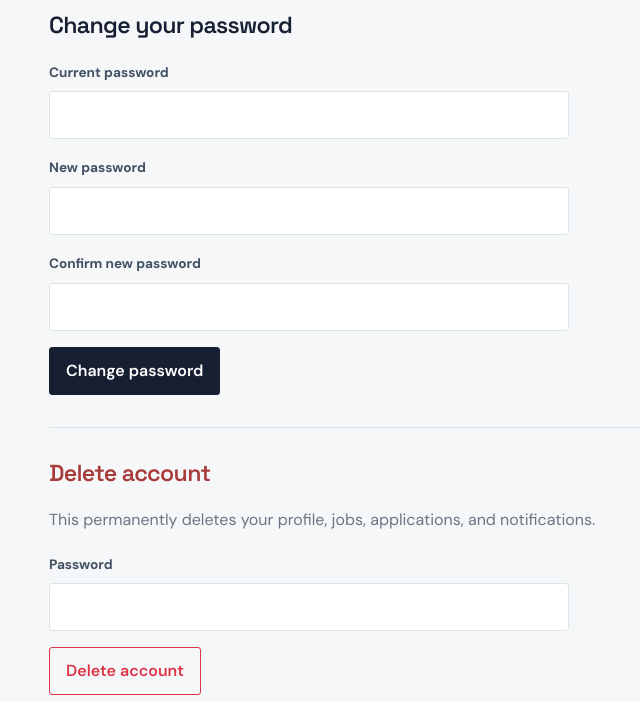
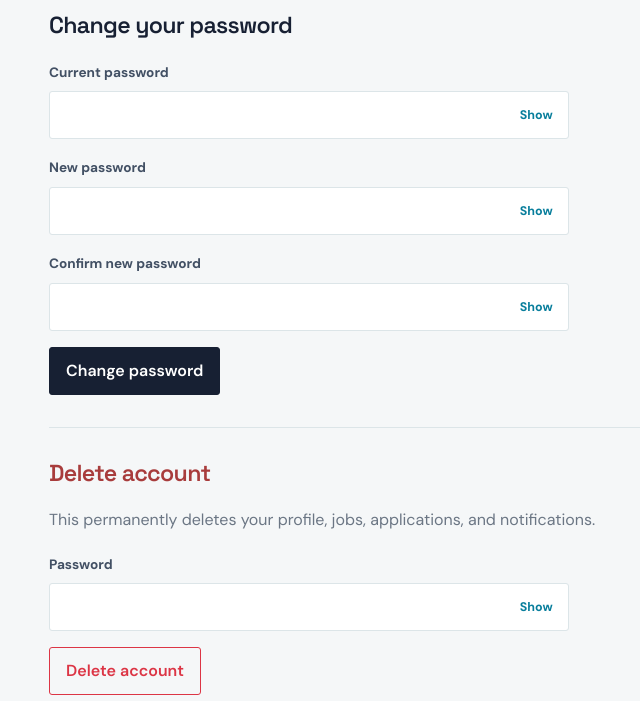
Before and after one commit to EsmoAghamedova/Job-Board, a Flask app: template app/templates/auth/settings.html in a window 1280 px wide. Shown: the part 635-1336 px from the top of the page, without its empty margins (33-673 px from the left). Run offline with Flask 3, Linux system fonts and the light colour scheme; the template is opened without the code that fills it: values that come from a table or form of the project are taken from there, others are empty; some libraries are stand-ins or nearby versions.

Commit message:
feat: add password visibility toggle to settings forms

```diff
--- a/app/templates/auth/settings.html
+++ b/app/templates/auth/settings.html
@@ -32,7 +32,10 @@
         <input type="hidden" name="settings_action" value="password" />
         {% for field in [password_form.current_password, password_form.new_password, password_form.confirm_password] %}
           <div class="mb-3">
-            {{ field.label(class='form-label') }}{{ field(class='form-control') }}
+            {{ field.label(class='form-label') }}
+            <div class="password-input-wrap">
+              {{ field(class='form-control') }}<button class="password-toggle" type="button" data-password-target="{{ field.id }}" aria-label="Show password">Show</button>
+            </div>
             {% for error in field.errors %}
               <small class="text-danger d-block">{{ error }}</small>
             {% endfor %}
@@ -49,7 +52,10 @@
         {{ delete_form.hidden_tag() }}
         <input type="hidden" name="settings_action" value="delete" />
         <div class="mb-3">
-          {{ delete_form.password.label(class='form-label') }}{{ delete_form.password(class='form-control') }}
+          {{ delete_form.password.label(class='form-label') }}
+          <div class="password-input-wrap">
+            {{ delete_form.password(class='form-control') }}<button class="password-toggle" type="button" data-password-target="{{ delete_form.password.id }}" aria-label="Show password">Show</button>
+          </div>
           {% for error in delete_form.password.errors %}
             <small class="text-danger d-block">{{ error }}</small>
           {% endfor %}
@@ -58,4 +64,15 @@
       </form>
     </section>
   </div>
+  <script>
+    document.querySelectorAll('.password-toggle').forEach((toggle) => {
+      toggle.addEventListener('click', () => {
+        const input = document.getElementById(toggle.dataset.passwordTarget)
+        const showing = input.type === 'text'
+        input.type = showing ? 'password' : 'text'
+        toggle.textContent = showing ? 'Show' : 'Hide'
+        toggle.setAttribute('aria-label', `${showing ? 'Show' : 'Hide'} password`)
+      })
+    })
+  </script>
 {% endblock %}
```
